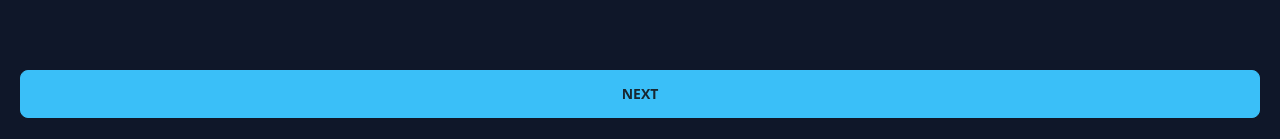
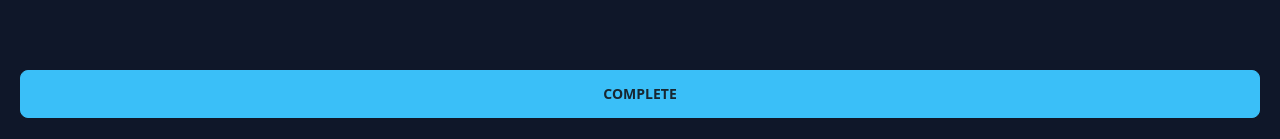
Before and after one commit to splurapp/splur, a React (Vite) app: page /setup/account in a window 1280 px wide. Shown: the part 658-797 px from the top of the page. Built offline with nearby package versions, Linux system fonts and the light colour scheme.

Commit message:
redirect when setup is completed

```diff
--- /dev/null
+++ b/src/appConstants.ts
@@ -0,0 +1 @@
+export const APP_NAME = "Splur";
--- a/src/routes/index.tsx
+++ b/src/routes/index.tsx
@@ -1,5 +1,6 @@
+import { APP_NAME } from "@/appConstants";
 import Layout from "@/layout";
-import { createBrowserRouter } from "react-router-dom";
+import { createBrowserRouter, redirect } from "react-router-dom";
 import About from "./About";
 import Borrowing from "./Borrowing";
 import Home from "./Home";
@@ -26,6 +27,13 @@ export const router = createBrowserRouter([
       {
         path: "setup",
         element: <SetupLayout />,
+        loader: async () => {
+          const isSetupCompleted = localStorage.getItem(APP_NAME + "__initialSetupCompleted");
+          if (JSON.parse(isSetupCompleted ?? "false")) {
+            return redirect("/");
+          }
+          return null;
+        },
         children: [
           {
             index: true,
--- a/src/routes/setup/AccountSetup.tsx
+++ b/src/routes/setup/AccountSetup.tsx
@@ -1,6 +1,8 @@
+import { APP_NAME } from "@/appConstants";
 import { Wallet, WalletType } from "@/model/db";
 import { WalletOperations } from "@/model/walletOps";
 import { useEffect, useState } from "react";
+import { useNavigate } from "react-router-dom";
 
 type EditWalletModalProps = {
   wallet: Wallet;
@@ -93,6 +95,7 @@ const DEFAULT_WALLETS: Wallet[] = [
 ];
 
 export default function AccountSetup() {
+  const navigate = useNavigate();
   const [isModalOpen, setIsModalOpen] = useState(false);
   const [wallets, setWallets] = useState<Wallet[]>([]);
   const [defaultWallets, setDefaultWallets] = useState<Wallet[] | null>(null);
@@ -118,6 +121,11 @@ export default function AccountSetup() {
     ); // TODO: use returned updated wallet to replace
     setCurrentWallet(null);
     setIsModalOpen(false);
+  }
+
+  function completeSetup() {
+    localStorage.setItem(APP_NAME + "__initialSetupCompleted", "true");
+    navigate("/");
   }
 
   useEffect(() => {
@@ -151,7 +159,7 @@ export default function AccountSetup() {
 
         {!!defaultWallets?.length && (
           <>
-            <h1 className="text-xl">Suggestions</h1>
+            <h1 className="text-lg">Suggestions</h1>
             <div className="flex flex-row flex-wrap gap-3">
               {defaultWallets.map(wallet => (
                 <button
@@ -179,7 +187,9 @@ export default function AccountSetup() {
       </section>
 
       <section className="mt-auto join join-vertical">
-        <button className="btn btn-primary w-full join-item">Next</button>
+        <button onClick={completeSetup} className="btn btn-primary w-full join-item">
+          Complete
+        </button>
       </section>
     </main>
   );
```
